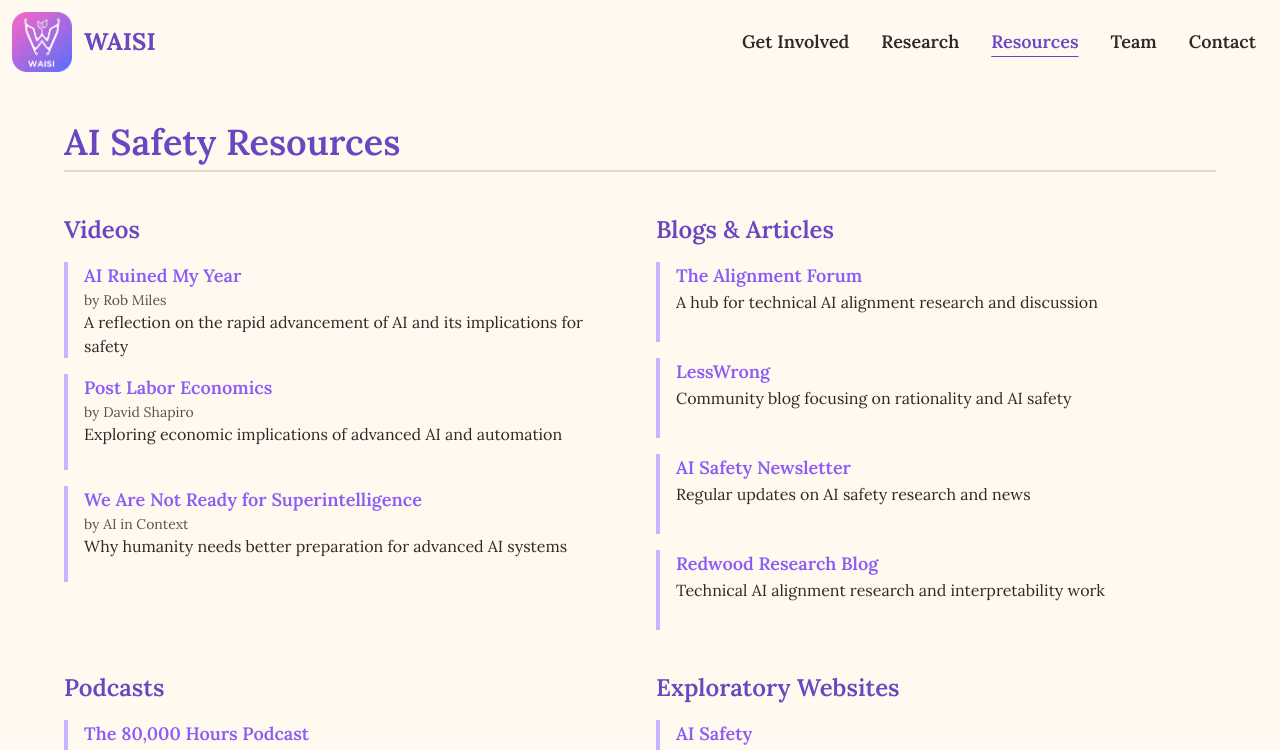
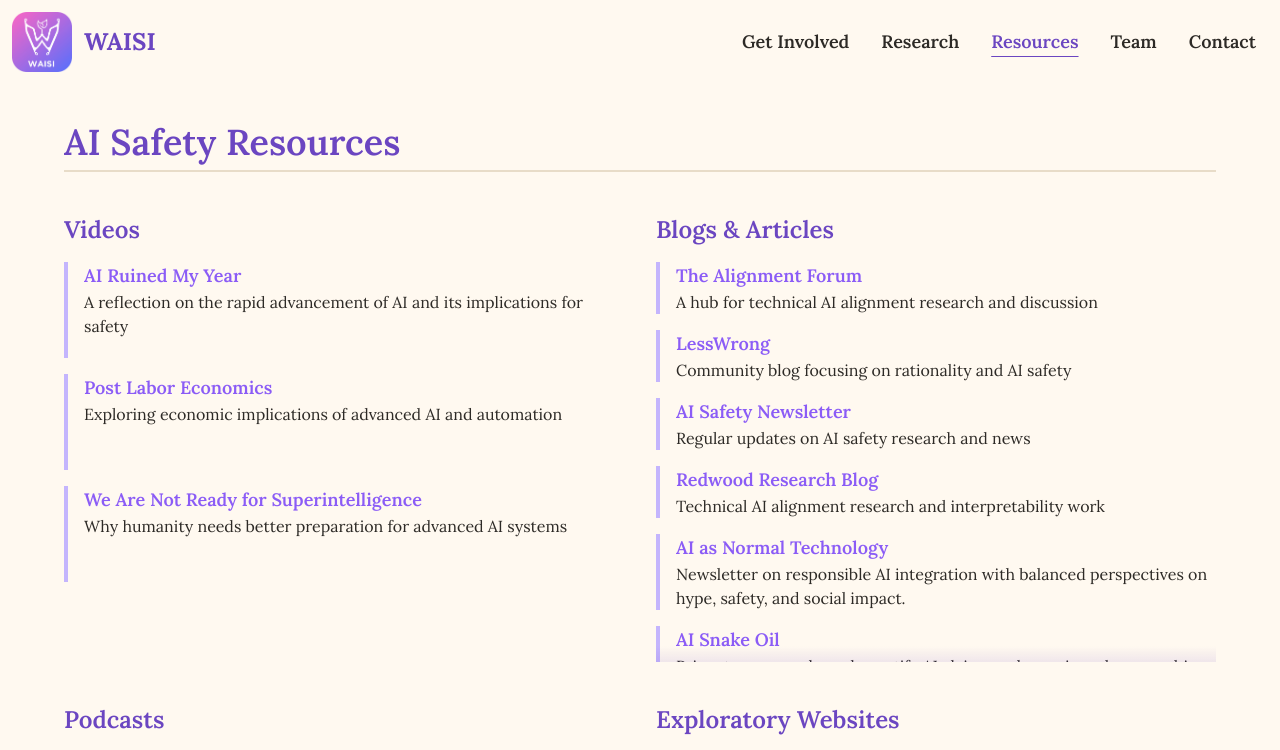
Before and after one commit to aisafetyuw/waisi.org, a Next.js app: page /resources in a window 1280 px wide. Shown: the top 750 px of the page. Built offline with nearby package versions, Linux system fonts and the light colour scheme.

Commit message:
new resources added

```diff
--- a/src/app/resources/page.tsx
+++ b/src/app/resources/page.tsx
@@ -1,24 +1,113 @@
+"use client";
+
 import React from "react";
+
+function BlogsSection({ blogs }: { blogs: Array<{ title: string; description: string; url: string }> }) {
+  const [showTopShadow, setShowTopShadow] = React.useState(false);
+  const [showBottomShadow, setShowBottomShadow] = React.useState(true);
+  const scrollRef = React.useRef<HTMLDivElement>(null);
+
+  const handleScroll = () => {
+    if (scrollRef.current) {
+      const { scrollTop, scrollHeight, clientHeight } = scrollRef.current;
+      setShowTopShadow(scrollTop > 0);
+      setShowBottomShadow(scrollTop + clientHeight < scrollHeight - 5);
+    }
+  };
+
+  React.useEffect(() => {
+    handleScroll(); // Check on mount
+  }, []);
+
+  return (
+    <div>
+      <h2
+        className="text-2xl font-semibold mb-4"
+        style={{
+          color: "#6B46C1",
+        }}
+      >
+        Blogs & Articles
+      </h2>
+      <div className="relative">
+        {showTopShadow && (
+          <div
+            className="absolute top-0 left-0 right-0 h-4 pointer-events-none z-10"
+            style={{
+              background:
+                "linear-gradient(to bottom, rgba(107, 70, 193, 0.1), transparent)",
+            }}
+          ></div>
+        )}
+        <div
+          ref={scrollRef}
+          onScroll={handleScroll}
+          className="flex flex-col gap-4 overflow-y-auto pr-2"
+          style={{
+            maxHeight: "400px",
+            scrollbarWidth: "thin",
+            scrollbarColor: "#C4B5FD #F7F0E6",
+          }}
+        >
+          {blogs.map((blog, index) => (
+            <div
+              key={index}
+              className="pl-4 h-20 flex flex-col justify-start"
+              style={{ borderLeft: "4px solid #C4B5FD" }}
+            >
+              <a
+                href={blog.url}
+                target="_blank"
+                rel="noopener noreferrer"
+                className="text-lg font-semibold hover:underline"
+                style={{
+                  color: "#8B5CF6",
+                  textDecoration: "none",
+                }}
+              >
+                {blog.title}
+              </a>
+              <p
+                className="text-base"
+                style={{
+                  color: "#2D2A26",
+                }}
+              >
+                {blog.description}
+              </p>
+            </div>
+          ))}
+        </div>
+        {showBottomShadow && (
+          <div
+            className="absolute bottom-0 left-0 right-0 h-4 pointer-events-none z-10"
+            style={{
+              background:
+                "linear-gradient(to top, rgba(107, 70, 193, 0.1), transparent)",
+            }}
+          ></div>
+        )}
+      </div>
+    </div>
+  );
+}
 
 export default function Resources() {
   const videos = [
     {
       title: "AI Ruined My Year",
-      author: "Rob Miles",
       description:
         "A reflection on the rapid advancement of AI and its implications for safety",
       url: "https://www.youtube.com/watch?v=2ziuPUeewK0",
     },
     {
       title: "Post Labor Economics",
-      author: "David Shapiro",
       description:
         "Exploring economic implications of advanced AI and automation",
       url: "https://www.youtube.com/watch?v=eD5GlCIS0sA",
     },
     {
       title: "We Are Not Ready for Superintelligence",
-      author: "AI in Context",
       description:
         "Why humanity needs better preparation for advanced AI systems",
       url: "https://www.youtube.com/watch?v=5KVDDfAkRgc",
@@ -46,19 +135,41 @@
       description: "Technical AI alignment research and interpretability work",
       url: "https://blog.redwoodresearch.org",
     },
+    {
+      title: "AI as Normal Technology",
+      description:
+        "Newsletter on responsible AI integration with balanced perspectives on hype, safety, and social impact.",
+      url: "https://www.normaltech.ai/p/the-ai-snake-oil-newsletter-at-a",
+    },
+    {
+      title: "AI Snake Oil",
+      description:
+        "Princeton researchers demystify AI claims and examine where machine learning adds value versus hype.",
+      url: "https://press.princeton.edu/books/hardcover/9780691249131/ai-snake-oil?srsltid=AfmBOoqp84yjMWCaHsAHvno-F8luSqN8-PbdBnJ4hWwpyjpOU8zyhvQ_",
+    },
+    {
+      title: "Unresolved Debates About the Future of AI",
+      description:
+        "Helen Toner outlines key disagreements shaping AI governance and long-term safety priorities.",
+      url: "https://helentoner.substack.com/p/unresolved-debates-about-the-future",
+    },
+    {
+      title: "Technological Optimism and Appropriate Fear",
+      description:
+        "Jack Clark's newsletter on balancing optimism and caution in AI development.",
+      url: "https://importai.substack.com/p/import-ai-431-technological-optimism",
+    },
   ];
 
   const podcasts = [
     {
       title: "The 80,000 Hours Podcast",
-      host: "Rob Wiblin",
       description:
         "In-depth interviews about the world's most pressing problems, including AI safety",
       url: "https://80000hours.org/podcast/",
     },
     {
       title: "Dwarkesh Podcast",
-      host: "Dwarkesh Patel",
       description:
         "Deep conversations with leading AI researchers and thinkers about the future of AI",
       url: "https://www.youtube.com/@DwarkeshPatel",
@@ -82,6 +193,12 @@
       description:
         "Oxford research center studying existential risks and AI safety",
       url: "https://www.futureofhumanityinstitute.org",
+    },
+    {
+      title: "AI Now Institute",
+      description:
+        "NYU research institute studying AI's social implications, focusing on labor, power, and accountability.",
+      url: "https://ainowinstitute.org",
     },
   ];
 
@@ -139,15 +256,6 @@
                       {video.title}
                     </a>
                     <p
-                      className="text-sm"
-                      style={{
-                        color: "#2D2A26",
-                        opacity: 0.8,
-                      }}
-                    >
-                      by {video.author}
-                    </p>
-                    <p
                       className="text-base"
                       style={{
                         color: "#2D2A26",
@@ -160,46 +268,7 @@
               </div>
             </div>
 
-            <div>
-              <h2
-                className="text-2xl font-semibold mb-4"
-                style={{
-                  color: "#6B46C1",
-                }}
-              >
-                Blogs & Articles
-              </h2>
-              <div className="flex flex-col gap-4">
-                {blogs.map((blog, index) => (
-                  <div
-                    key={index}
-                    className="pl-4 h-20 flex flex-col justify-start"
-                    style={{ borderLeft: "4px solid #C4B5FD" }}
-                  >
-                    <a
-                      href={blog.url}
-                      target="_blank"
-                      rel="noopener noreferrer"
-                      className="text-lg font-semibold hover:underline"
-                      style={{
-                        color: "#8B5CF6",
-                        textDecoration: "none",
-                      }}
-                    >
-                      {blog.title}
-                    </a>
-                    <p
-                      className="text-base"
-                      style={{
-                        color: "#2D2A26",
-                      }}
-                    >
-                      {blog.description}
-                    </p>
-                  </div>
-                ))}
-              </div>
-            </div>
+            <BlogsSection blogs={blogs} />
           </div>
 
           {/* Bottom row: Podcasts and Websites side by side */}
@@ -232,15 +301,6 @@
                     >
                       {podcast.title}
                     </a>
-                    <p
-                      className="text-sm"
-                      style={{
-                        color: "#2D2A26",
-                        opacity: 0.8,
-                      }}
-                    >
-                      Hosted by {podcast.host}
-                    </p>
                     <p
                       className="text-base"
                       style={{
```
Also changed, not shown: src/types.ts (+11 -0 lines).
